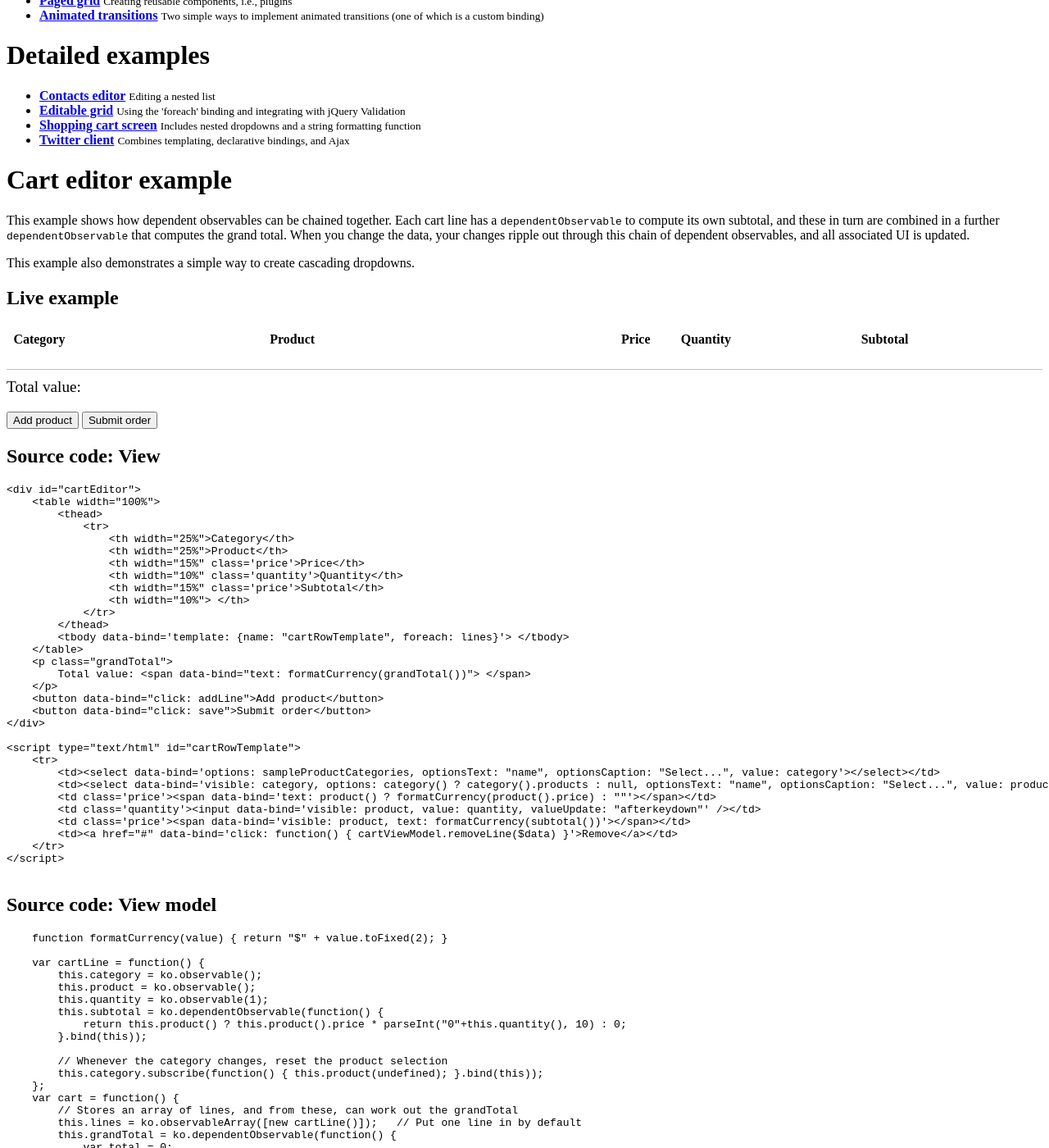
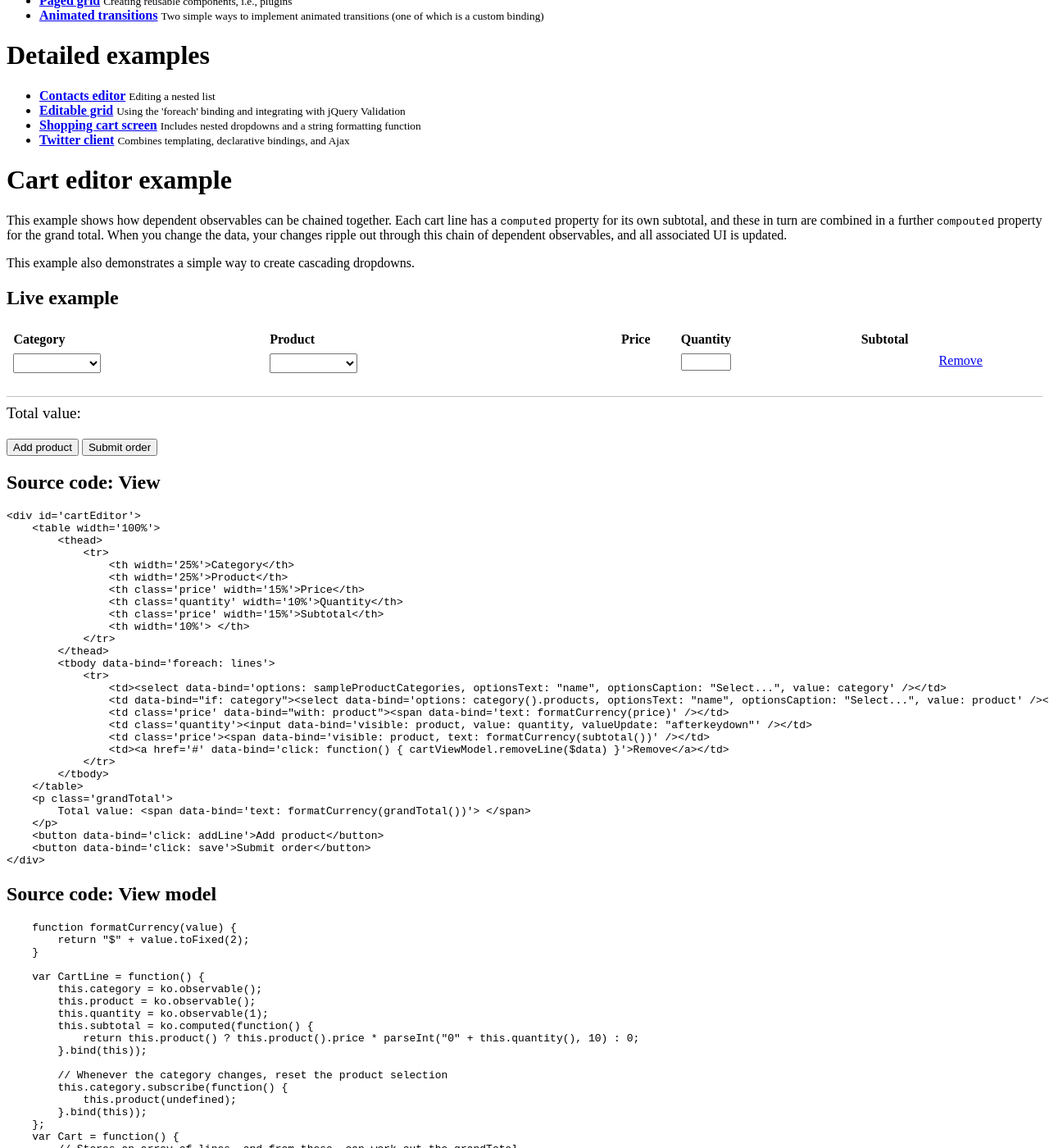
Before and after one commit to knockout/knockout, a Jekyll site: the page built from examples/cartEditor.md, in a window 1280 px wide and 1400 px high, scrolled down 372 px. Shown: the whole window at 82% size. Built offline with Jekyll 4.4.1, drawn with Linux system fonts in a browser that asks for light colours; nearby versions of some CDN libraries; library files that are not in the unit come from our copies; some of the changed text lies outside the part shown.

Commit message:
Live examples - update shopping cart example (cart editor)

```diff
--- a/examples/cartEditor.md
+++ b/examples/cartEditor.md
@@ -16,81 +16,89 @@
     .liveExample td select { height: 1.8em; white-space: nowrap; }
 </style>
 
-This example shows how dependent observables can be chained together. Each cart line has a `dependentObservable` to compute its own subtotal, and these in turn are combined in a further `dependentObservable` that computes the grand total. When you change the data, your changes ripple out through this chain of dependent observables, and all associated UI is updated.
+This example shows how dependent observables can be chained together. Each cart line has a `computed` property for its own subtotal, and these in turn are combined in a further `compouted` property for the grand total. When you change the data, your changes ripple out through this chain of dependent observables, and all associated UI is updated.
 
 This example also demonstrates a simple way to create cascading dropdowns.
 
 {% capture live_example_view %}
-<div id="cartEditor">
-    <table width="100%">
+<div id='cartEditor'>
+    <table width='100%'>
         <thead>
             <tr>
-                <th width="25%">Category</th>
-                <th width="25%">Product</th>
-                <th width="15%" class='price'>Price</th>
-                <th width="10%" class='quantity'>Quantity</th>
-                <th width="15%" class='price'>Subtotal</th>
-                <th width="10%"> </th>
+                <th width='25%'>Category</th>
+                <th width='25%'>Product</th>
+                <th class='price' width='15%'>Price</th>
+                <th class='quantity' width='10%'>Quantity</th>
+                <th class='price' width='15%'>Subtotal</th>
+                <th width='10%'> </th>
             </tr>
         </thead>
-        <tbody data-bind='template: {name: "cartRowTemplate", foreach: lines}'> </tbody>
+        <tbody data-bind='foreach: lines'>
+            <tr>
+                <td><select data-bind='options: sampleProductCategories, optionsText: "name", optionsCaption: "Select...", value: category' /></td>
+                <td data-bind="if: category"><select data-bind='options: category().products, optionsText: "name", optionsCaption: "Select...", value: product' /></td>
+                <td class='price' data-bind="with: product"><span data-bind='text: formatCurrency(price)' /></td>
+                <td class='quantity'><input data-bind='visible: product, value: quantity, valueUpdate: "afterkeydown"' /></td>
+                <td class='price'><span data-bind='visible: product, text: formatCurrency(subtotal())' /></td>
+                <td><a href='#' data-bind='click: function() { cartViewModel.removeLine($data) }'>Remove</a></td>
+            </tr>
+        </tbody>
     </table>
-    <p class="grandTotal">
-        Total value: <span data-bind="text: formatCurrency(grandTotal())"> </span>
+    <p class='grandTotal'>
+        Total value: <span data-bind='text: formatCurrency(grandTotal())'> </span>
     </p>
-    <button data-bind="click: addLine">Add product</button>
-    <button data-bind="click: save">Submit order</button>
+    <button data-bind='click: addLine'>Add product</button>
+    <button data-bind='click: save'>Submit order</button>
 </div>
-
-<script type="text/html" id="cartRowTemplate">
-    <tr>
-        <td><select data-bind='options: sampleProductCategories, optionsText: "name", optionsCaption: "Select...", value: category'></select></td>
-        <td><select data-bind='visible: category, options: category() ? category().products : null, optionsText: "name", optionsCaption: "Select...", value: product'></select></td>
-        <td class='price'><span data-bind='text: product() ? formatCurrency(product().price) : ""'></span></td>
-        <td class='quantity'><input data-bind='visible: product, value: quantity, valueUpdate: "afterkeydown"' /></td>
-        <td class='price'><span data-bind='visible: product, text: formatCurrency(subtotal())'></span></td>
-        <td><a href="#" data-bind='click: function() { cartViewModel.removeLine($data) }'>Remove</a></td>
-    </tr>
-</script>
-
 {% endcapture %}
 
 {% capture live_example_viewmodel %}
-    function formatCurrency(value) { return "$" + value.toFixed(2); }
+    function formatCurrency(value) {
+        return "$" + value.toFixed(2);
+    }
 
-    var cartLine = function() {
+    var CartLine = function() {
         this.category = ko.observable();
         this.product = ko.observable();
         this.quantity = ko.observable(1);
-        this.subtotal = ko.dependentObservable(function() {
-            return this.product() ? this.product().price * parseInt("0"+this.quantity(), 10) : 0;
+        this.subtotal = ko.computed(function() {
+            return this.product() ? this.product().price * parseInt("0" + this.quantity(), 10) : 0;
         }.bind(this));
 
         // Whenever the category changes, reset the product selection
-        this.category.subscribe(function() { this.product(undefined); }.bind(this));
+        this.category.subscribe(function() {
+            this.product(undefined);
+        }.bind(this));
     };
-    var cart = function() {
+    var Cart = function() {
         // Stores an array of lines, and from these, can work out the grandTotal
-        this.lines = ko.observableArray([new cartLine()]);   // Put one line in by default
-        this.grandTotal = ko.dependentObservable(function() {
+        this.lines = ko.observableArray([new CartLine()]); // Put one line in by default
+        this.grandTotal = ko.computed(function() {
             var total = 0;
             for (var i = 0; i < this.lines().length; i++)
-                total += this.lines()[i].subtotal();
+            total += this.lines()[i].subtotal();
             return total;
         }.bind(this));
 
         // Operations
-        this.addLine = function() { this.lines.push(new cartLine()) };
-        this.removeLine = function(line) { this.lines.remove(line) };
+        this.addLine = function() {
+            this.lines.push(new CartLine())
+        };
+        this.removeLine = function(line) {
+            this.lines.remove(line)
+        };
         this.save = function() {
             var dataToSave = $.map(this.lines(), function(line) {
-                return line.product() ? { productName: line.product().name, quantity: line.quantity() } : undefined
+                return line.product() ? {
+                    productName: line.product().name,
+                    quantity: line.quantity()
+                } : undefined
             });
             alert("Could now send this to server: " + JSON.stringify(dataToSave));
         };
     };
 
-    var cartViewModel = new cart();
+    var cartViewModel = new Cart();
     ko.applyBindings(cartViewModel, document.getElementById("cartEditor"));
 {% endcapture %}
 {% include live-example-tabs.html %}
```
